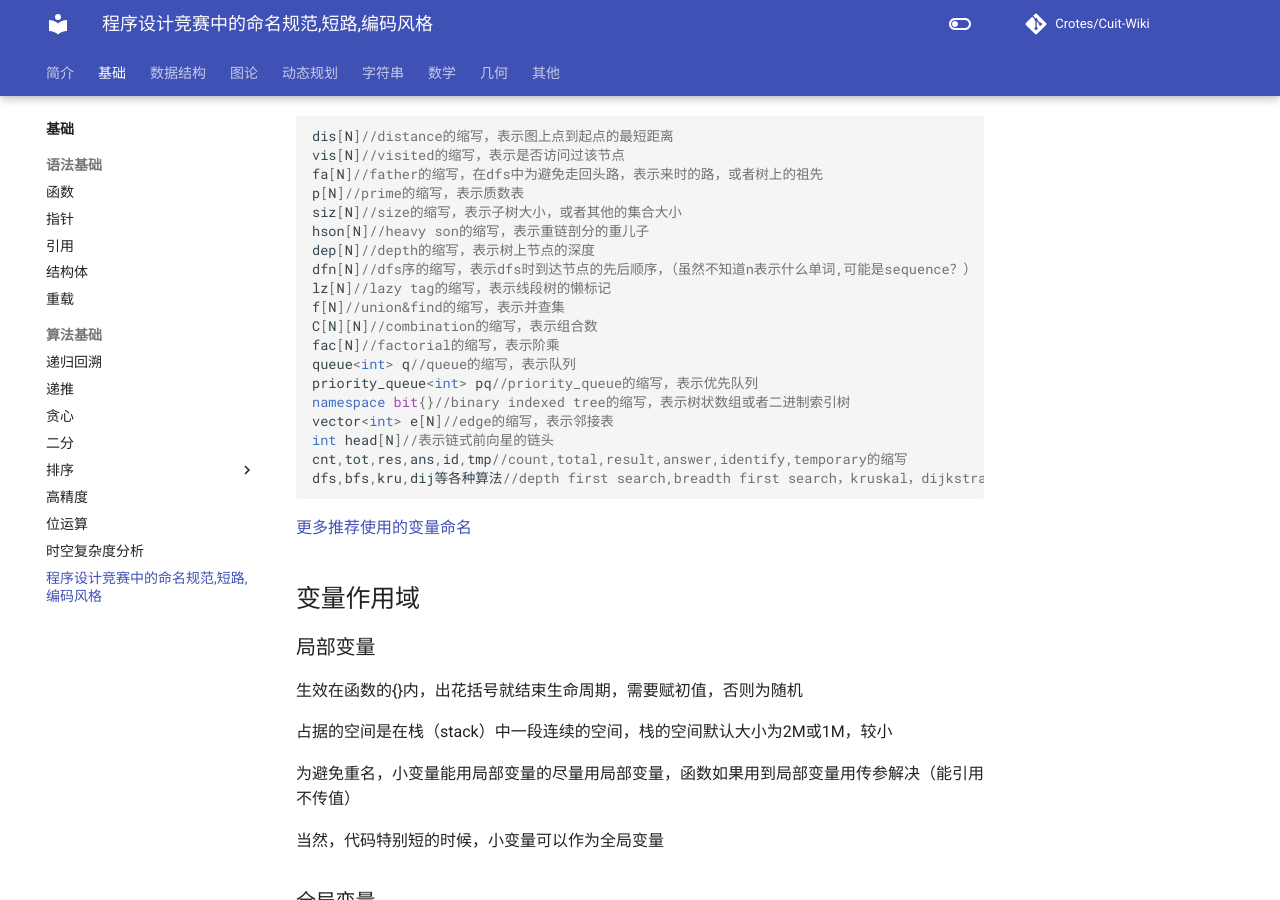
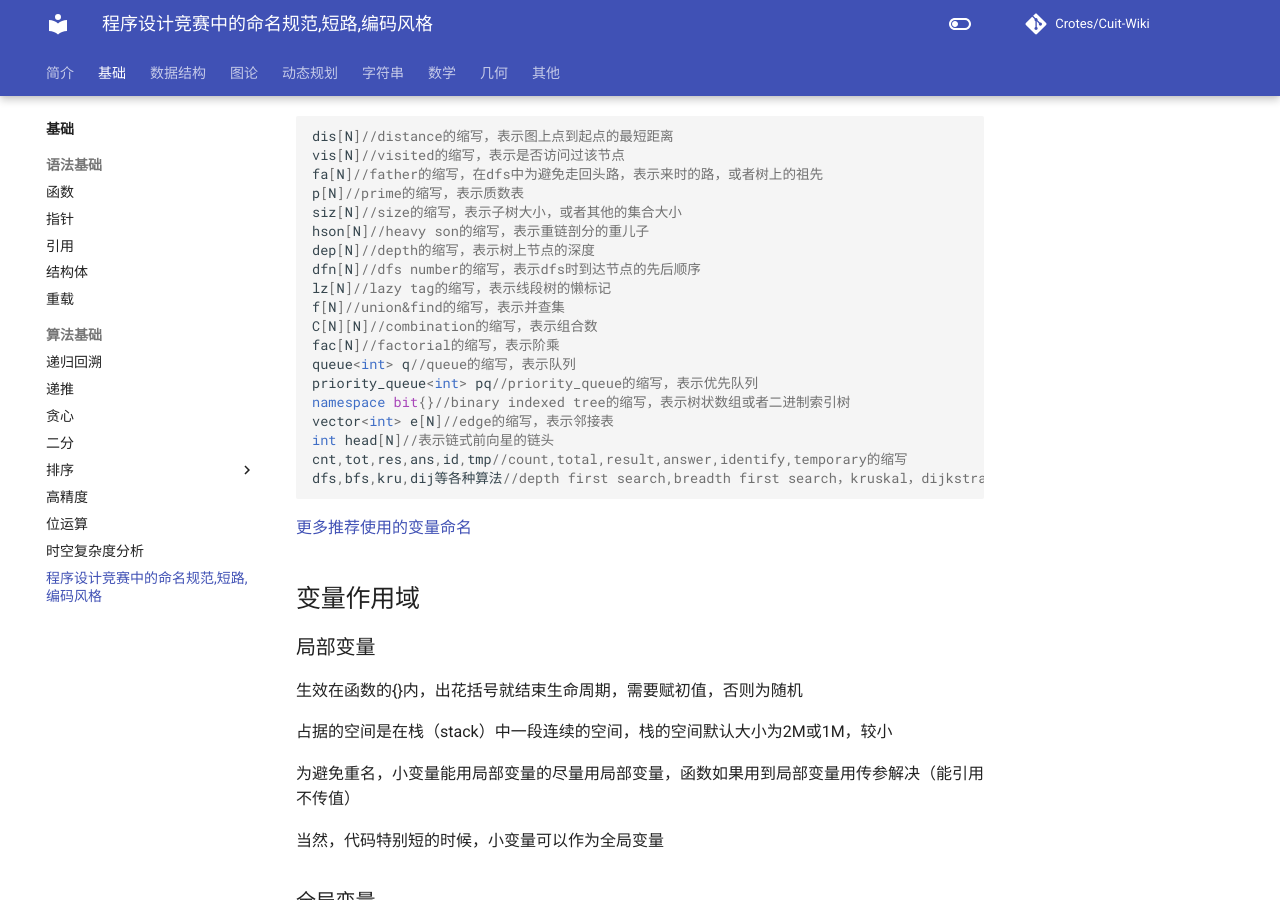
Before and after one commit to Crotes/Cuit-Wiki, an MkDocs documentation site: the page built from docs/Base/程序设计竞赛中的命名规范,短路,编码风格.md, in a window 1280 px wide and 900 px high, scrolled down 1880 px. Built offline with MkDocs 1.6.1 and Material for MkDocs 9.7.7, drawn with Linux system fonts in a browser that asks for light colours; comment, search, counter and statistics services are not loaded.

Commit message:
Update 程序设计竞赛中的命名规范,短路,编码风格.md
完善dfn的解释

```diff
--- a/docs/Base/程序设计竞赛中的命名规范,短路,编码风格.md
+++ b/docs/Base/程序设计竞赛中的命名规范,短路,编码风格.md
@@ -76,7 +76,7 @@ p[N]//prime的缩写，表示质数表
 siz[N]//size的缩写，表示子树大小，或者其他的集合大小
 hson[N]//heavy son的缩写，表示重链剖分的重儿子
 dep[N]//depth的缩写，表示树上节点的深度
-dfn[N]//dfs序的缩写，表示dfs时到达节点的先后顺序，（虽然不知道n表示什么单词,可能是sequence？）
+dfn[N]//dfs number的缩写，表示dfs时到达节点的先后顺序
 lz[N]//lazy tag的缩写，表示线段树的懒标记
 f[N]//union&find的缩写，表示并查集
 C[N][N]//combination的缩写，表示组合数
```
Also changed, not shown: other parts of docs/Base/程序设计竞赛中的命名规范,短路,编码风格.md (+1 -1 lines).
